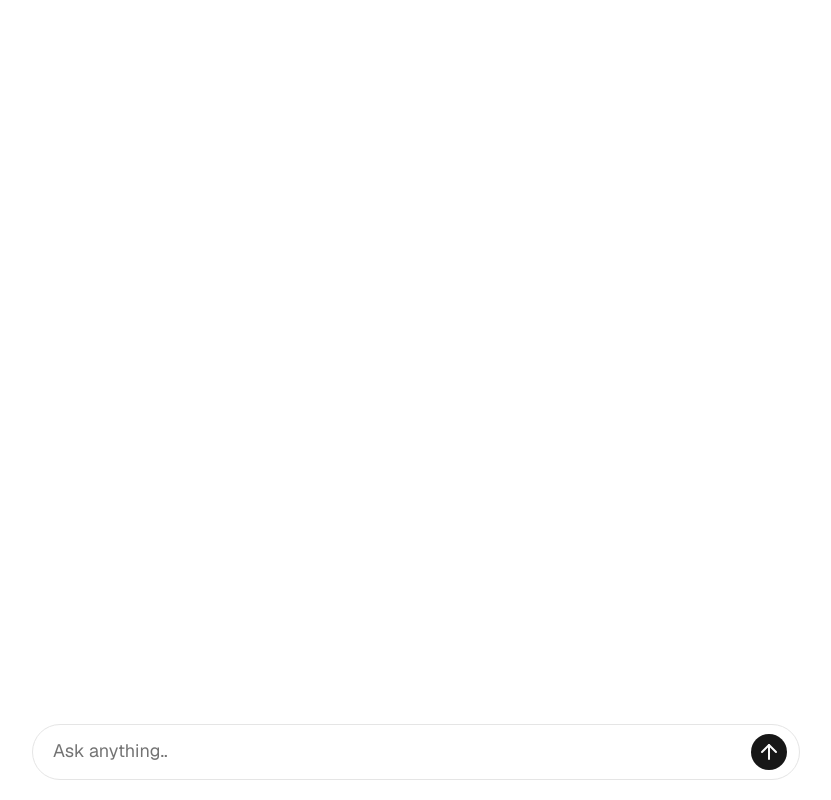
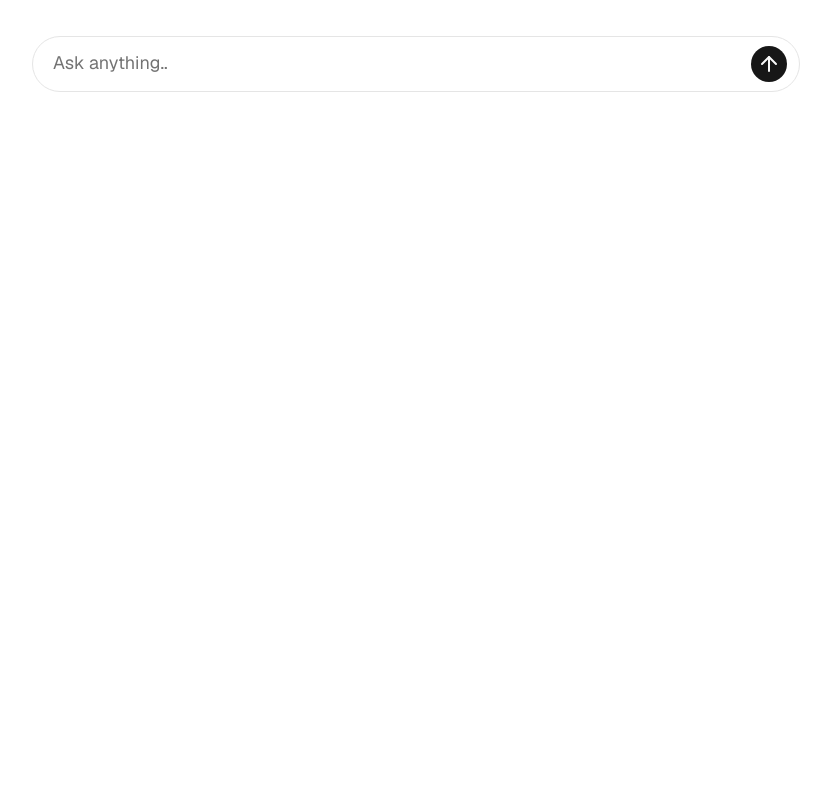
Before and after one commit to misbahulhoq/anti-gpt-front, a Next.js app: page / in a window 1280 px wide. Shown: the whole page, without its empty margins (224-1055 px from the left). Built offline with nearby package versions, Linux system fonts and the light colour scheme.

Commit message:
created animation

```diff
--- a/src/app/page.tsx
+++ b/src/app/page.tsx
@@ -7,7 +7,7 @@ export default function Home() {
   const { mutate } = useTempChat();
 
   return (
-    <div className=" flex min-h-screen justify-center items-center">
+    <div className="flex min-h-screen justify-center">
       <TempChat />
     </div>
   );
--- a/src/components/chat-input.tsx
+++ b/src/components/chat-input.tsx
@@ -14,6 +14,7 @@ type Props = {
   value: string;
   onChange: (message: string) => void;
   onSubmit: () => void;
+  isStreaming: boolean;
 };
 
 const ChatInput = ({
@@ -21,6 +22,7 @@ const ChatInput = ({
   onChange,
   value = "",
   onSubmit,
+  isStreaming,
 }: Props) => {
   const [inputHeight, setInputHeight] = useState(0);
   const handleSubmit: React.SubmitEventHandler<HTMLFormElement> = (e) => {
@@ -58,7 +60,7 @@ const ChatInput = ({
 
       <div className={`pr-3 ml-3 ${inputHeight > 60 && "self-end mb-2"}`}>
         <Tooltip>
-          <TooltipTrigger>
+          <TooltipTrigger disabled={isStreaming}>
             <span className="bg-primary text-primary-foreground flex items-center justify-center right-4 h-9 w-9 text-xl rounded-full">
               <ArrowUp size={24} className="h-6 w-6" />
             </span>
--- a/src/components/temp-chat/index.tsx
+++ b/src/components/temp-chat/index.tsx
@@ -36,7 +36,7 @@ const TempChat = () => {
   };
 
   return (
-    <div className="w-full flex flex-col gap-4 py-5 max-w-3xl">
+    <div className="w-full flex flex-col gap-4 py-5 max-w-3xl h-full">
       {/* ✅ Completed messages only */}
       {chats.map((chat, idx) =>
         chat.role === "user" ? (
@@ -69,11 +69,14 @@ const TempChat = () => {
         </p>
       )}
 
-      <div className="fixed bottom-0 pb-5 w-full bg-background pt-4 max-w-3xl mx-auto">
+      <div
+        className={`${chats.length > 0 ? "fixed" : ""}  bottom-0 pb-5 w-full bg-background pt-4 max-w-3xl mx-auto`}
+      >
         <ChatInput
           onChange={(message) => setPrompt(message)}
           value={prompt}
           onSubmit={handleSend}
+          isStreaming={isStreaming}
         />
       </div>
     </div>
--- a/src/hooks/StreamingMarkdown.tsx
+++ b/src/hooks/StreamingMarkdown.tsx
@@ -67,7 +67,7 @@ export default function StreamingMarkdown({ text, isStreaming }: Props) {
 
       {/* Blinking cursor rendered outside markdown */}
       {isStreaming && (
-        <span className="inline-block w-2 h-4 bg-foreground ml-0.5 animate-pulse rounded-sm" />
+        <span className="inline-block w-1 h-4 bg-foreground ml-0.5 animate-pulse rounded-sm" />
       )}
     </div>
   );
--- a/src/hooks/useAnimatedText.ts
+++ b/src/hooks/useAnimatedText.ts
@@ -1,4 +1,3 @@
-// hooks/useAnimatedText.ts
 import { useState, useEffect, useRef } from "react";
 
 export function useAnimatedText(streamedText: string) {
```
